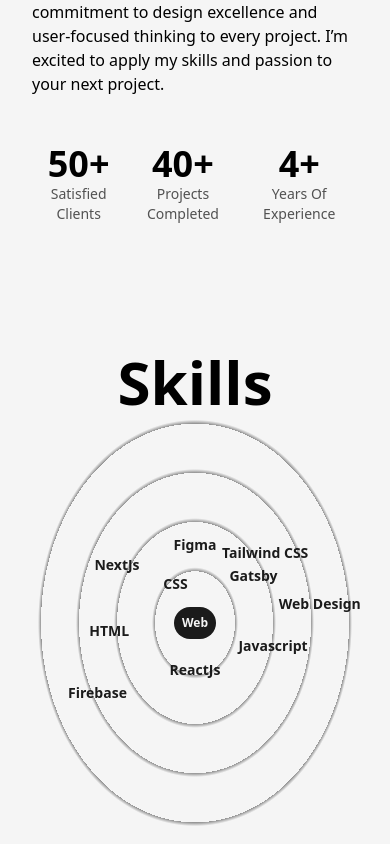
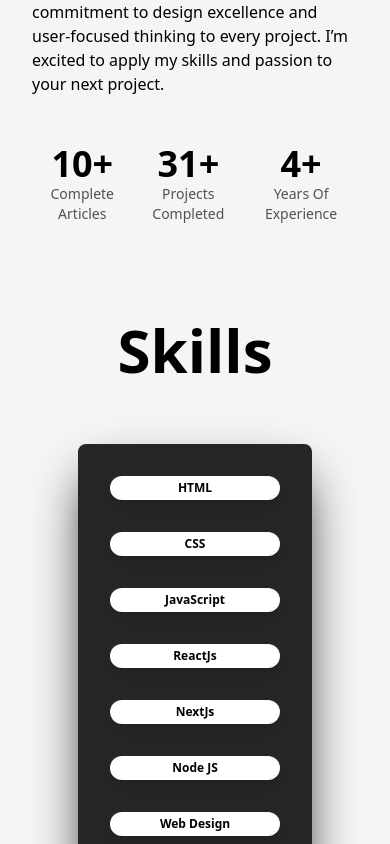
Before and after one commit to spriveen/Portfolio, a Next.js app: page /about in a window 390 px wide. Shown: the part 1060-1904 px from the top of the page. Built offline with nearby package versions, Linux system fonts and the light colour scheme.

Commit message:
update footer,skill js

```diff
--- a/src/components/Footer.js
+++ b/src/components/Footer.js
@@ -10,12 +10,12 @@
         <Layout className='py-8 flex items-center justify-between lg:flex-col lg:py-6'>
             <span>{new Date().getFullYear()}&copy; All Right Reserved.</span>
             <div className='flex items-center lg:py-2'>
-              Build With <span className='text-primary dark:text-primaryDark text-2xl px-1'>&#9825;</span>
-              by&nbsp;<Link href="https://riveenpeanuka.com" className='underline
+            Develop by <span className='text-primary dark:text-primaryDark text-2xl px-1'>🦂</span>
+              &nbsp;<Link href="https://riveenpeanuka.com" className='underline
               underline-offset-2
-              'target={"_blank"}>Riveen Peanuka</Link>
+              'target={"_blank"}> Riveen Peanuka</Link>
             </div>
-            <Link href="https://riveenpeanuka.com" target="_blank">Say Hello</Link>
+            <Link href="https://riveenpeanuka.com" target="_blank">Wave</Link>
         </Layout>
     </footer>
   )
--- a/src/components/Skills.js
+++ b/src/components/Skills.js
@@ -1,59 +1,38 @@
-import React from 'react'
-import { motion } from "framer-motion"
+import React from 'react';
+import { motion } from "framer-motion";
 
-const Skill = ({ name, x, y }) => {
-    return(
+const Skill = ({ name }) => {
+    return (
         <motion.div
-        className='flex items-center justify-center rounded-full font-semibold bg-dark text-light
-        py-3 px-6 shadow-dark cursor-pointer absolute dark:text-dark dark:bg-light
-        lg:py-2 lg:px-4 md:text-sm md:py-1.5 md:px-3 xs:bg-transparent xs:dark:bg-transparent
-        xs:text-dark xs:dark:text-light xs:font-bold
-        '
-        whileHover={{ scale: 1.05 }}
-        initial={{x:0, y:0}}
-        whileInView={{x:x, y:y, transition:{duration:1.5}}}
-        viewport={{once: true}}
-      >
-        {name}
-    </motion.div>
-    )
-
-}
+            className='flex items-center justify-center rounded-full font-semibold bg-white text-black
+                       py-3 px-6 shadow-lg cursor-pointer hover:shadow-2xl transition-all duration-300
+                       lg:py-2 lg:px-4 md:text-sm md:py-1.5 md:px-3 xs:py-1 xs:px-2 xs:text-xs'
+            whileHover={{ scale: 1.1, rotate: 10 }}
+        >
+            {name}
+        </motion.div>
+    );
+};
 
 const Skills = () => {
     return (
-        <div>
-            <h2 className='font-bold text-8xl mt-64 w-full text-center md:text-6xl md:mt-32'>Skills</h2>
-            <div className='w-full h-screen relative flex items-center justify-center rounded-full bg-circulrLight dark:bg-circulrDark
-            lg:h-[80vh] sm:h[60vh] xs:h-[50vh]
-            lg:bg-circulrLightLg lg:dark:bg-circulrDarkLg
-            md:bg-circulrLightMd md:dark:bg-circulrDarkMd
-            sm:bg-circulrLightSm sm:dark:bg-circulrDarkSm
-
-            '>
-                <motion.div
-                    className='flex items-center justify-center rounded-full font-semibold bg-dark text-light
-                    p-8 shadow-dark cursor-pointer dark:text-dark dark:bg-light lg:p-6 md:p-4 xs:text-xs xs:p-2
-
-                    '
-                    whileHover={{ scale: 1.05 }}
-                >
-                    Web
-                </motion.div>
-                <Skill name="HTML" x="-22vw" y="2vw"/>
-                <Skill name="CSS" x="-5vw" y=" -10vw"/>
-                <Skill name="Javascript" x="20vw" y="6vw"/>
-                <Skill name="ReactJs" x="0vw" y="12vw"/>
-                <Skill name="NextJs" x="-20vw" y="-15vw"/>
-                <Skill name="Gatsby" x="15vw" y="-12vw"/>
-                <Skill name="Web Design" x="32vw" y="-5vw"/>
-                <Skill name="Figma" x="0vw" y=" -20vw"/>
-                <Skill name="Firebase" x="-25vw" y=" 18vw"/>
-                <Skill name="Tailwind CSS" x="18vw" y="-18vw"/>
-
+        <div className="relative flex flex-col items-center justify-center min-h-screen bg-gradient-to-br overflow-hidden">
+            <h2 className='font-bold text-8xl text-center text-black mb-16 md:text-6xl md:mt-16'>Skills</h2>
+            <div className='grid grid-cols-2 gap-8 p-8 bg-[#262626] rounded-lg shadow-2xl shadow-black
+                            lg:grid-cols-2 md:grid-cols-1 sm:grid-cols-1 w-[80vw] lg:w-[70vw] md:w-[60vw]'>
+                <Skill name="HTML" />
+                <Skill name="CSS" />
+                <Skill name="JavaScript" />
+                <Skill name="ReactJs" />
+                <Skill name="NextJs" />
+                <Skill name="Node JS" />
+                <Skill name="Web Design" />
+                <Skill name="Figma" />
+                <Skill name="Firebase" />
+                <Skill name="Tailwind CSS" />
             </div>
         </div>
-    )
-}
+    );
+};
 
-export default Skills
+export default Skills;
--- a/src/pages/about.js
+++ b/src/pages/about.js
@@ -79,24 +79,24 @@
             <div className='col-span-2 flex flex-col items-end justify-between xl:col-span-8 xl:flex-row xl:items-center md:order-3'>
                 <div className='flex flex-col items-end justify-center xl:items-center'>
                     <span className='inline-block text-7xl font-bold md:text-6xl sm:text-5xl xs:text-4xl'>
-                        <AnimatedNumbers value={50}/>+
+                        <AnimatedNumbers value={10}/>+
                     </span>
                     <h2 className='text-xl font-medium capitalize text-dark/75 dark:text-light/75
-                    xl:text-center md:text-lg sm:text-base xs:text-sm'>satisfied clients</h2>
+                    xl:text-center md:text-lg sm:text-base xs:text-sm'>Complete Articles</h2>
                 </div>
                 <div className='flex flex-col items-end justify-center xl:items-center'>
                     <span className='inline-block text-7xl font-bold md:text-6xl sm:text-5xl xs:text-4xl'>
-                    <AnimatedNumbers value={40}/>+
+                    <AnimatedNumbers value={31}/>+
                     </span>
                     <h2 className='text-xl font-medium capitalize text-dark/75 dark:text-light/75
-                    xl:text-center md:text-lg sm:text-base xs:text-sm'>projects completed</h2>
+                    xl:text-center md:text-lg sm:text-base xs:text-sm'>Projects Completed</h2>
                 </div>
                 <div className='flex flex-col items-end justify-center xl:items-center'>
                     <span className='inline-block text-7xl font-bold md:text-6xl sm:text-5xl xs:text-4xl'>
                     <AnimatedNumbers value={4}/>+
                     </span>
                     <h2 className='text-xl font-medium capitalize text-dark/75 dark:text-light/75
-                    xl:text-center md:text-lg sm:text-base xs:text-sm'>years of experience</h2>
+                    xl:text-center md:text-lg sm:text-base xs:text-sm'>Years of experience</h2>
                 </div>
             </div>
           </div>
--- a/src/pages/index.js
+++ b/src/pages/index.js
@@ -25,16 +25,17 @@
           </div>
           <div className="w-1/2 flex flex-col items-center self-center lg:w-full lg:text-center">
             <AnimatedText
-              text="Turning Vision Reality With Code And Design."
+              text="Hello! 👋🏻 I'm Riveen Peanuka"
                className="!text-6xl !text-left
                xl:!text-5xl lg:!text-center lg:!text=6xl md:!text-5xl sm:!text-3xl
 
                "
             />
             <p className="my-4 text-base font-medium md:text-sm sm:text-xs">
-              As a skilled full-stack developer, I am dedicated to turning ideas
-              into innovative web applications. Explore my latest projects and
-              articles, showcasing my expertise in React.js and web development.
+            As a proficient full-stack developer, I am dedicated to turning innovative concepts into cutting-edge
+            web applications. I specialize in React.js, Next.js, Tailwind CSS, TypeScript, JavaScript, Node.js and
+            databases such as MongoDB and PostgreSQL. Explore my recent projects and articles that showcase
+            my expertise in modern web development, emphasizing responsive design, efficient coding practices and seamless user experiences.
             </p>
             <div className="flex items-center self-start mt-2 lg:self-center">
               <Link
```
